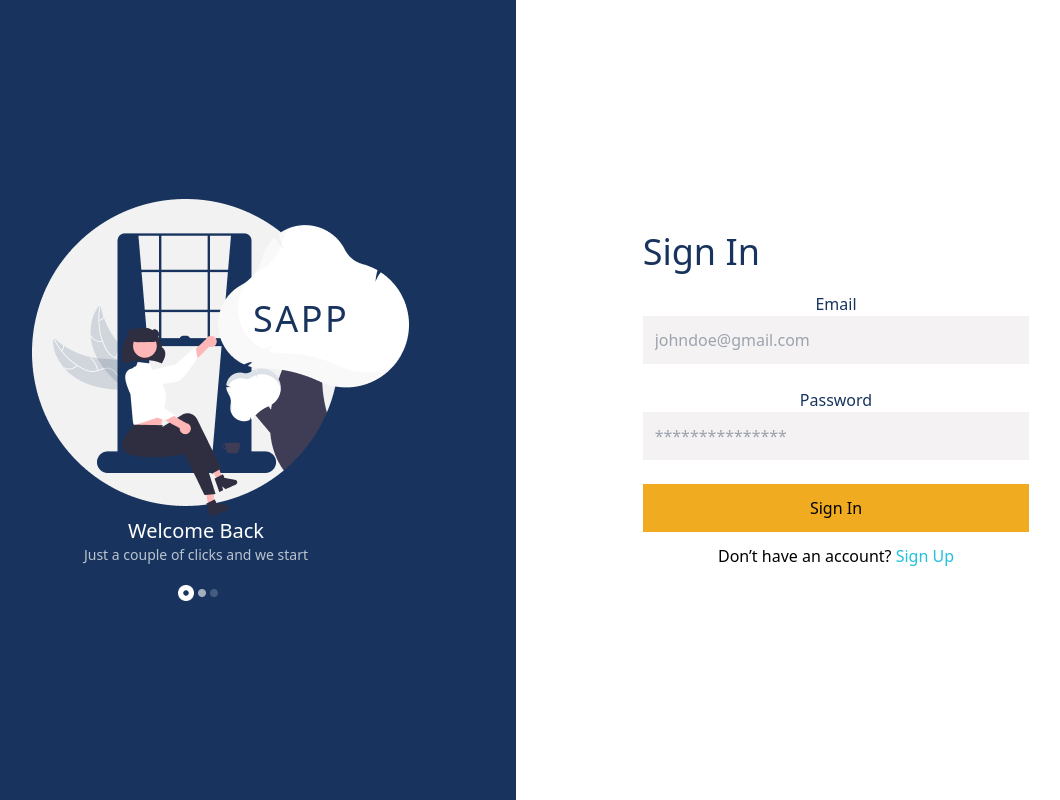
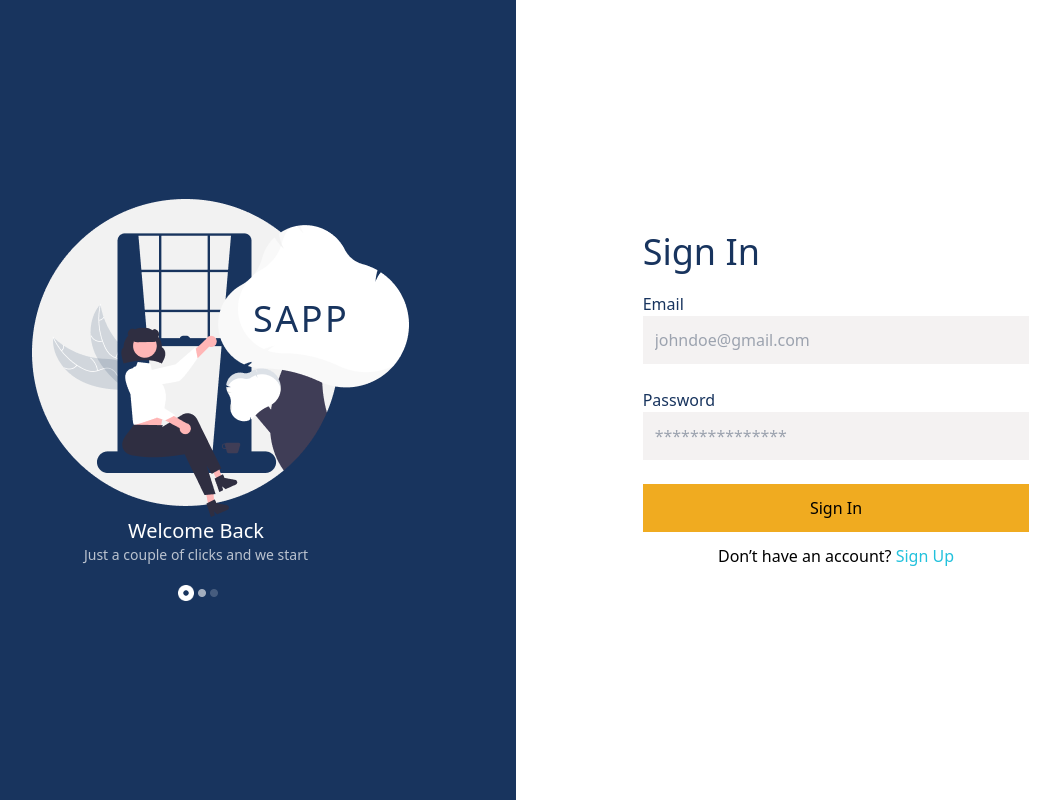
Before and after one commit to Bentike/nuxt-test-app, a Nuxt app: page / in a window 1280 px wide. Shown: the whole page, without its empty margins (124-1184 px from the left). Built offline with nearby package versions, Linux system fonts and the light colour scheme.

Commit message:
aligned labels

```diff
--- a/components/SignIn.vue
+++ b/components/SignIn.vue
@@ -12,10 +12,10 @@
              <div class="w-4/6 text-center m-auto p-5 flex flex-col">
                  <h1 class="text-4xl text-myBlue mb-5 place-self-start">Sign In</h1>
                  <form>
-                    <label class="text-myBlue font-medium">Email <br/>
+                    <label class="text-myBlue font-medium inline-block w-full text-start">Email <br/>
                         <input class="w-full p-3 bg-inputGray" type="email" placeholder="johndoe@gmail.com"/>
                     </label> <br/><br/>
-                    <label class="text-myBlue font-medium">Password <br/>
+                    <label class="text-myBlue font-medium inline-block w-full text-start">Password <br/>
                         <input class="w-full p-3 bg-inputGray" type="password" placeholder="***************"/>
                     </label> <br/><br/>
                     <button class="w-full bg-btnYellow p-3 mb-3">Sign In</button>
```
